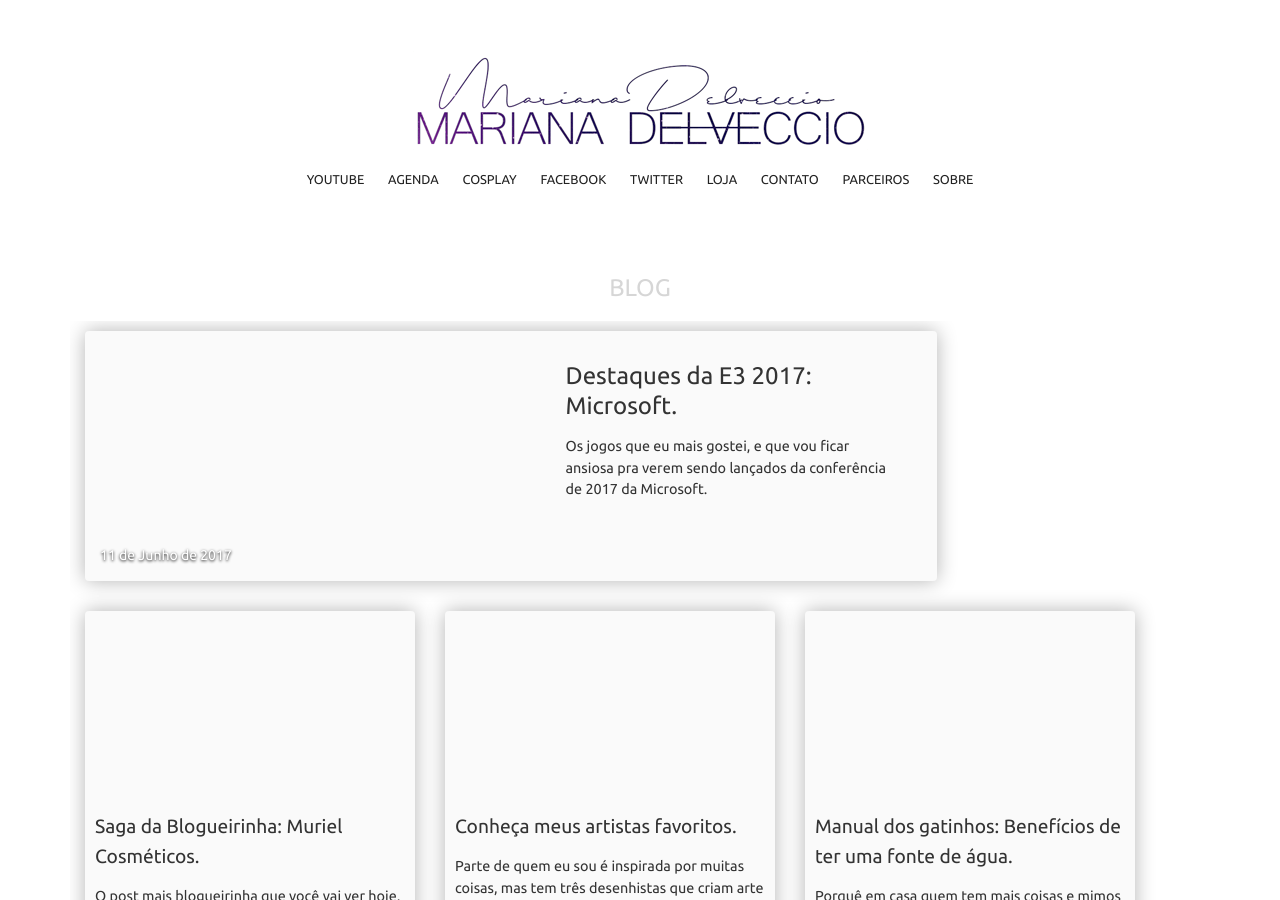
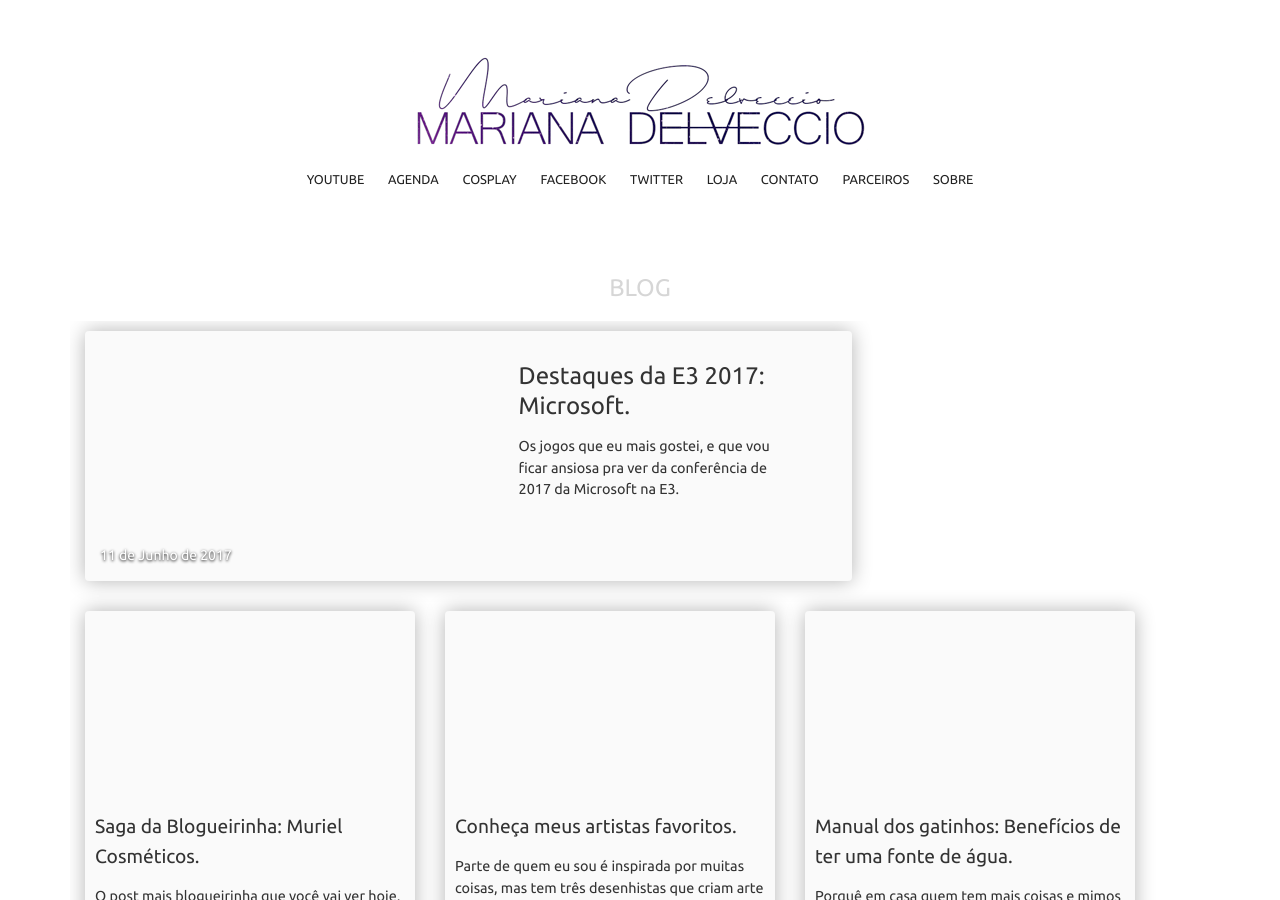
Before and after one commit to devsatty/devsatty.github.io, a Jekyll site: the page built from index.md, in a window 1280 px wide and 900 px high. Built offline with Jekyll 4.4.1, drawn with Linux system fonts in a browser that asks for light colours; nearby versions of some CDN libraries; library files that are not in the unit come from our copies; a script that is not in the unit is left out.

Commit message:
Updated Destaques Da E3 2017 Microsoft

```diff
--- a/_posts/2017-06-11-destaques-da-e3-2017-microsoft.markdown
+++ b/_posts/2017-06-11-destaques-da-e3-2017-microsoft.markdown
@@ -1,6 +1,6 @@
 ---
 title: 'Destaques da E3 2017: Microsoft.'
-date: 2017-06-11 23:15:00 Z
+date: 2017-06-11 23:18:00 Z
 categories:
 - Games
 - E3
@@ -17,9 +17,9 @@
 ---
 
 ![19075383_1385258708233512_2068587005_n.jpg](/uploads/19075383_1385258708233512_2068587005_n.jpg)
-Os jogos que eu mais gostei, e que vou ficar ansiosa pra verem sendo lançados da conferência de 2017 da Microsoft.
+Os jogos que eu mais gostei, e que vou ficar ansiosa pra ver da conferência de 2017 da Microsoft na E3.
 
-Olá, gente bonita e pra frentex! Hoje, dia 11 de Junho, tivemos a apresentação na E3, evento de games que ocorre anualmente em Los Angeles, da Microsoft. Lá, eles falaram do seu novo console Xbox One X e apresentaram **MUITOS** jogos - apresentação bem diferente da feita ano passado, que não agradou tanto os gamers de plantão. Mas, eu não vim falar de console, que será menor que o Xbox One, será lançado dia 7 de Novembro e custará $499 dólares *(ou um rim aqui no Brasil)*. Eu vim falar dos jogos! Então, vamos nessa...
+Olá, gente bonita e pra frentex! Hoje, dia 11 de Junho, tivemos a apresentação da Microsoft NA E3, evento de games que ocorre anualmente em Los Angeles. Lá, eles falaram do seu novo console Xbox One X e apresentaram **MUITOS** jogos - apresentação bem diferente da feita ano passado, que não agradou tanto os gamers de plantão. Mas, eu não vim falar de console, que será menor que o Xbox One, será lançado dia 7 de Novembro e custará $499 dólares *(ou um rim aqui no Brasil)*. Eu vim falar dos jogos! Então, vamos nessa...
 
 ![IMG_3808-11-06-17-10-10.JPG](/uploads/IMG_3808-11-06-17-10-10.JPG)
 
```
